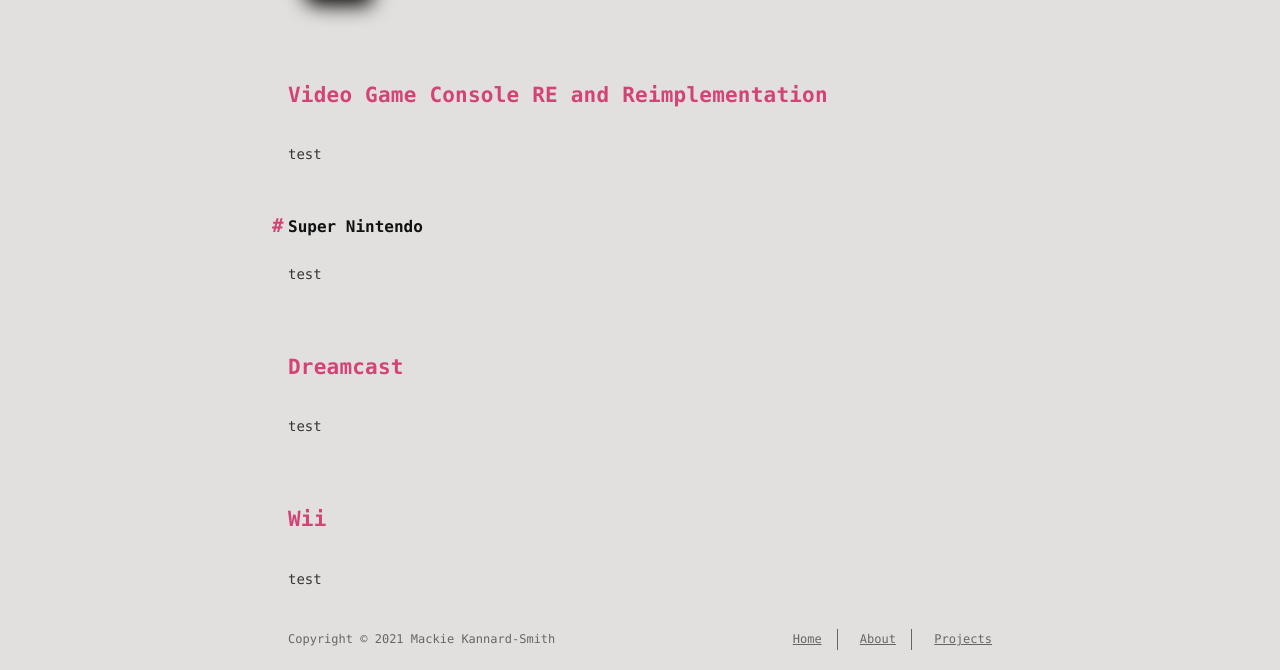
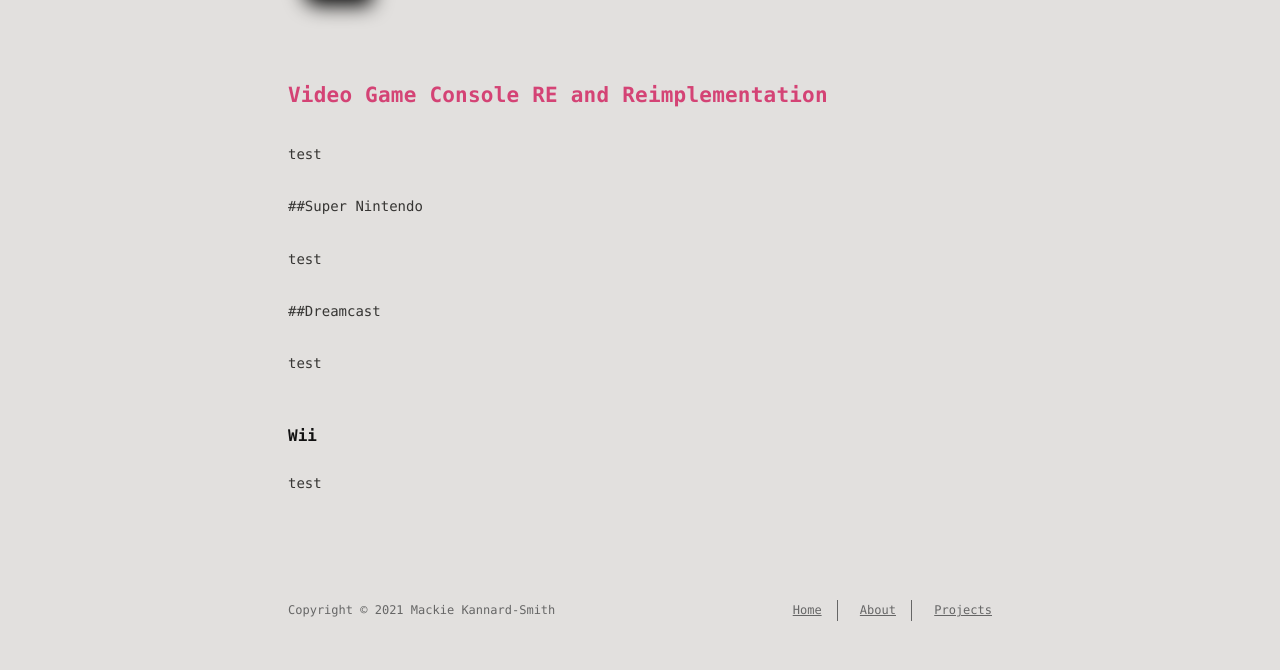
Before and after one commit to mackieks/website, a plain HTML site: page projects/index.html in a window 1280 px wide. Shown: the part 159-829 px from the top of the page. After the commit the page ends 800 px from the top, so only its background shows below. Drawn offline with nearby package versions, Linux system fonts and the light colour scheme.

Commit message:
Site updated: 2021-08-12 16:09:02

```diff
--- a/css/style.css
+++ b/css/style.css
@@ -1079,15 +1079,6 @@ article header .author {
 }
 article header .postdate {
   display: inline;
-}
-article .content h2:before {
-  position: absolute;
-  top: -4px;
-  left: -1rem;
-  color: #d44375;
-  content: "#";
-  font-weight: bold;
-  font-size: 1.2rem;
 }
 article .content img,
 article .content video {
--- a/projects/index.html
+++ b/projects/index.html
@@ -6,15 +6,15 @@
     <meta http-equiv="X-UA-Compatible" content="IE=edge">
     <meta name="HandheldFriendly" content="True">
     <meta name="viewport" content="width=device-width, initial-scale=1, maximum-scale=5" />
-    <meta name="description" content="Video Game Console RE and Reimplementationtest Super Nintendo   test Dreamcasttest Wiitest">
+    <meta name="description" content="Video Game Console RE and Reimplementationtest ##Super Nintendo  test ##Dreamcast test Wiitest">
 <meta property="og:type" content="website">
 <meta property="og:title" content="projects">
 <meta property="og:url" content="https://mackieks.com/projects/">
 <meta property="og:site_name" content="Mackie Kannard-Smith">
-<meta property="og:description" content="Video Game Console RE and Reimplementationtest Super Nintendo   test Dreamcasttest Wiitest">
+<meta property="og:description" content="Video Game Console RE and Reimplementationtest ##Super Nintendo  test ##Dreamcast test Wiitest">
 <meta property="og:locale" content="en_US">
 <meta property="article:published_time" content="2021-08-10T02:44:47.000Z">
-<meta property="article:modified_time" content="2021-08-12T22:02:08.013Z">
+<meta property="article:modified_time" content="2021-08-12T22:08:50.117Z">
 <meta property="article:author" content="Mackie Kannard-Smith">
 <meta name="twitter:card" content="summary">
 
@@ -88,11 +88,11 @@
   <div class="content" itemprop="articleBody">
 
           <h1 id="Video-Game-Console-RE-and-Reimplementation"><a href="#Video-Game-Console-RE-and-Reimplementation" class="headerlink" title="Video Game Console RE and Reimplementation"></a>Video Game Console RE and Reimplementation</h1><p>test</p>
-<h2>Super Nintendo</h2>
-
+<p>##Super Nintendo </p>
 <p>test</p>
-<h1 id="Dreamcast"><a href="#Dreamcast" class="headerlink" title="Dreamcast"></a>Dreamcast</h1><p>test</p>
-<h1 id="Wii"><a href="#Wii" class="headerlink" title="Wii"></a>Wii</h1><p>test</p>
+<p>##Dreamcast</p>
+<p>test</p>
+<h2 id="Wii"><a href="#Wii" class="headerlink" title="Wii"></a>Wii</h2><p>test</p>
 
 
   </div>
```
